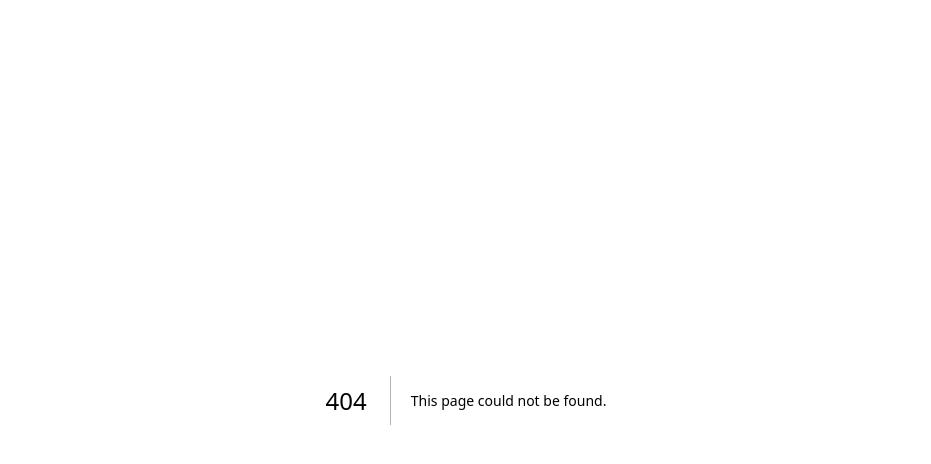
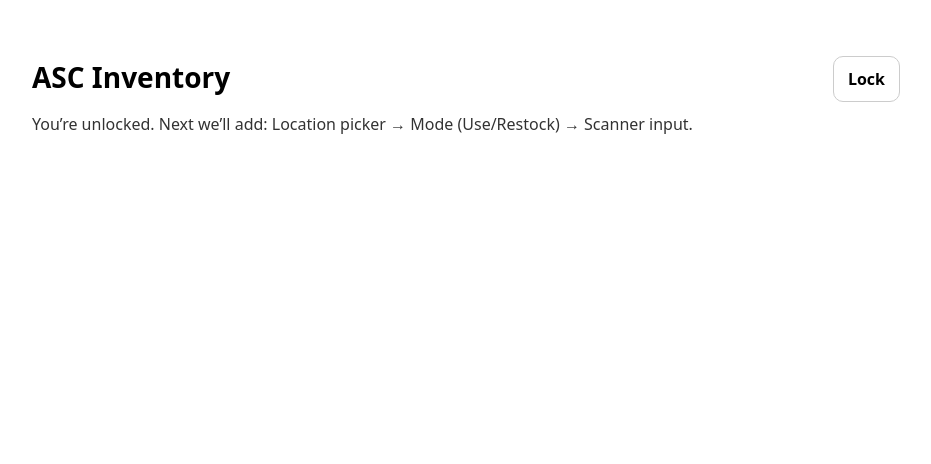
Before and after one commit to ASC-Harrison/nextjs-with-supabase, a Next.js app: page /app in a window 1280 px wide. Before the commit this address had no page. Shown: the top 464 px of the page, without its empty margins (174-1105 px from the left). Built offline with nearby package versions, Linux system fonts and the light colour scheme.

Commit message:
Create page.tsx

```diff
--- /dev/null
+++ b/app/app/page.tsx
@@ -0,0 +1,31 @@
+export const dynamic = "force-dynamic";
+
+export default function AppHome() {
+  return (
+    <div style={{ maxWidth: 900, margin: "40px auto", padding: 16 }}>
+      <div style={{ display: "flex", justifyContent: "space-between" }}>
+        <h1 style={{ fontSize: 28, fontWeight: 800 }}>ASC Inventory</h1>
+
+        <form action="/api/logout" method="POST">
+          <button
+            type="submit"
+            style={{
+              padding: "10px 14px",
+              borderRadius: 10,
+              border: "1px solid #ccc",
+              cursor: "pointer",
+              fontWeight: 700,
+            }}
+          >
+            Lock
+          </button>
+        </form>
+      </div>
+
+      <p style={{ marginTop: 10, opacity: 0.8 }}>
+        You’re unlocked. Next we’ll add: Location picker → Mode (Use/Restock) →
+        Scanner input.
+      </p>
+    </div>
+  );
+}
```
